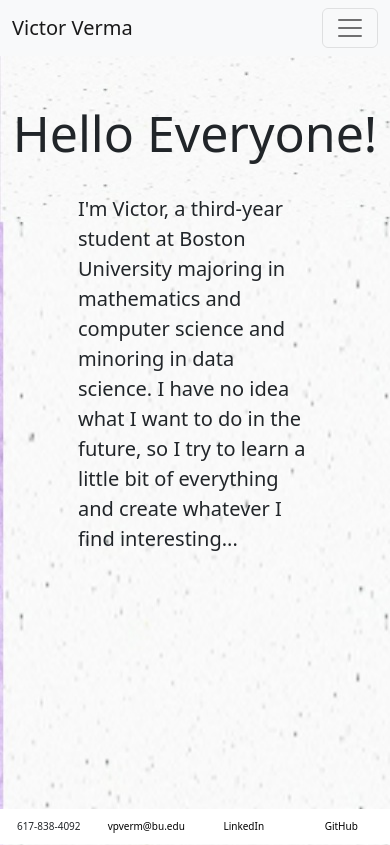
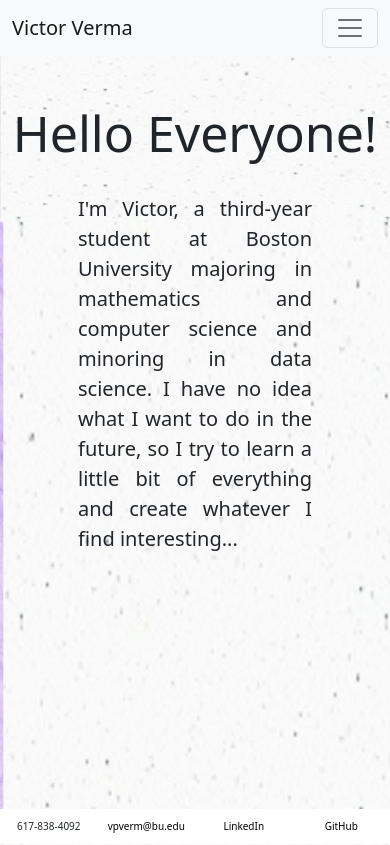
Before and after one commit to victorverma3/Portfolio, a React (Vite) app: page / in a window 390 px wide. Built offline with nearby package versions, Linux system fonts and the light colour scheme.

Commit message:
text align justify

```diff
--- a/src/pages/home/Home.css
+++ b/src/pages/home/Home.css
@@ -36,7 +36,7 @@
 @media screen and (min-width: 390px) and (max-width: 768px) {
     .homeLead {
         font-size: 20px;
-        text-align: start;
+        text-align: justify;
     }
 
     .homeTitle {
```
